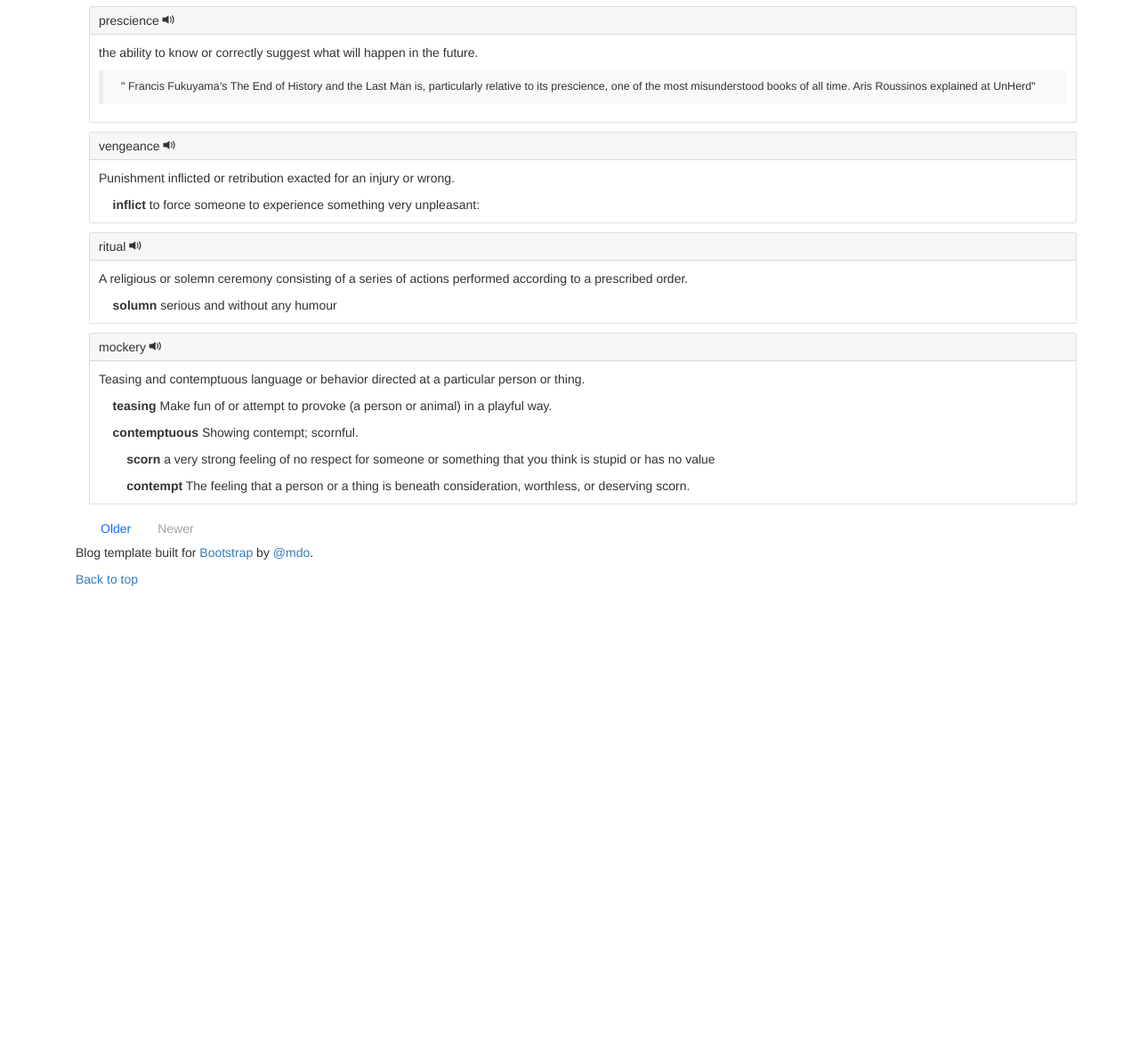
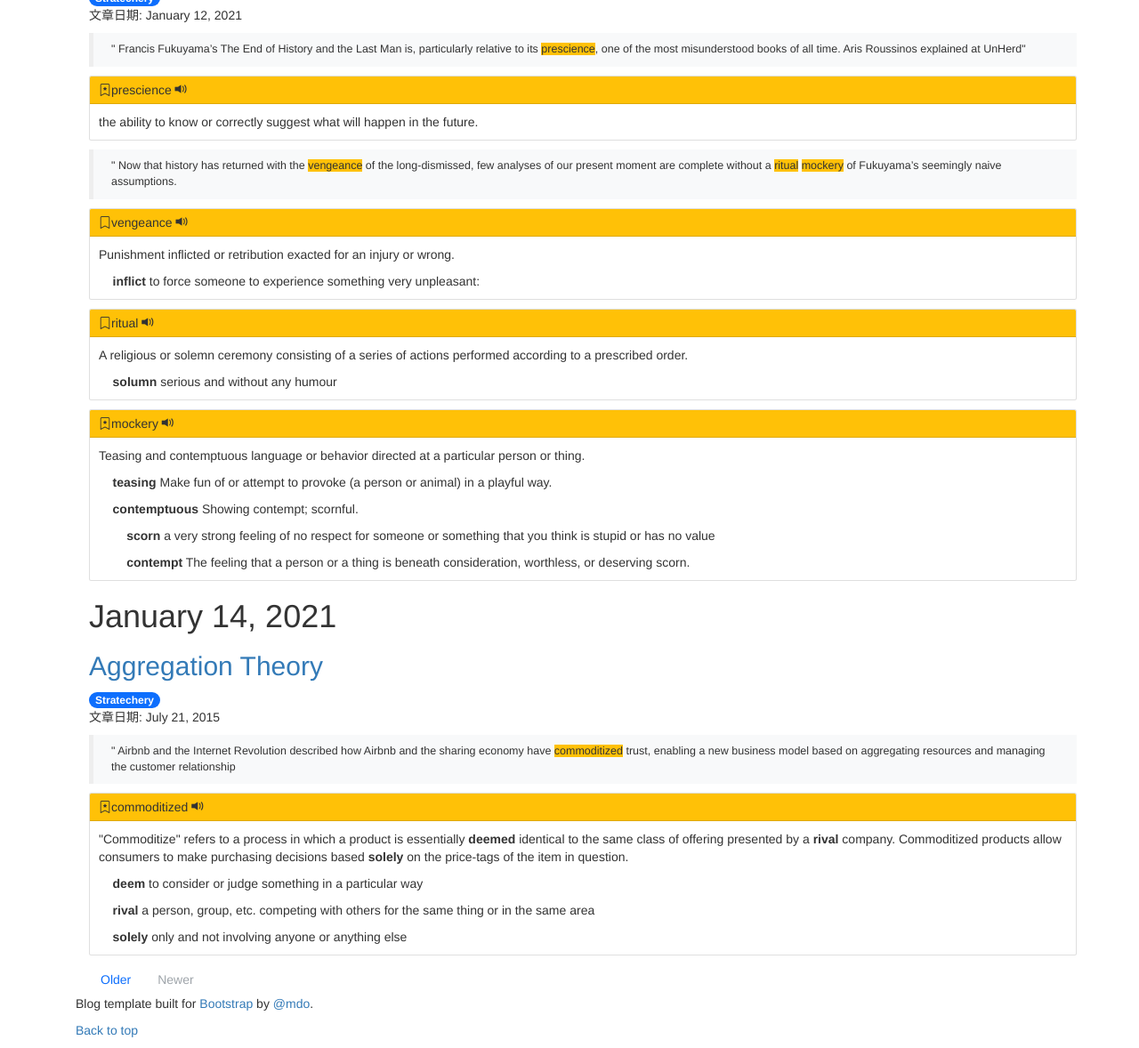
Before and after one commit to ioksengtan/vocart, a plain HTML site: page index.html in a window 1280 px wide. Shown: the part 318-1496 px from the top of the page at 89% size. Before the commit the page ends 989 px from the top, so only its background shows below. Drawn offline with nearby package versions, Linux system fonts and the light colour scheme.

Commit message:
20210117

```diff
--- a/index.html
+++ b/index.html
@@ -4,7 +4,7 @@
     <!-- Required meta tags -->
     <meta charset="utf-8">
     <meta name="viewport" content="width=device-width, initial-scale=1">
-
+<link rel="stylesheet" href="https://cdn.jsdelivr.net/npm/bootstrap-icons@1.3.0/font/bootstrap-icons.css">
     <!-- Bootstrap CSS -->
     <script src="https://code.jquery.com/jquery-3.5.1.min.js" integrity="sha256-9/aliU8dGd2tb6OSsuzixeV4y/faTqgFtohetphbbj0=" crossorigin="anonymous"></script>
     <link href="https://cdn.jsdelivr.net/npm/bootstrap@5.0.0-beta1/dist/css/bootstrap.min.css" rel="stylesheet" integrity="sha384-giJF6kkoqNQ00vy+HMDP7azOuL0xtbfIcaT9wjKHr8RbDVddVHyTfAAsrekwKmP1" crossorigin="anonymous">
@@ -46,23 +46,30 @@
       </h3>
      <div class="blog-post">
 		<h1>January 15, 2021</h1>
-        <h2 class="blog-post-title"><a href="https://stratechery.com/2021/internet-3-0-and-the-beginning-of-tech-history/" >Internet 3.0 and the Beginning of (Tech) History</a></h2>
+    <p>單字很多，所以分成八天</p>
+        <h2 class="blog-post-title"><a href="https://stratechery.com/2021/internet-3-0-and-the-beginning-of-tech-history/" >Internet 3.0 and the Beginning of (Tech) History</a> (#1/8)</h2>
         <span class="badge bg-primary">Stratechery</span>
         <p class="blog-post-meta">文章日期: <span>January 12, 2021</span> </p>
 
+        <blockquote class="blockquote bg-light">
+          <p class="mb-0">"
+        Francis Fukuyama’s The End of History and the Last Man is, particularly relative to its <span class="bg-warning">prescience</span>, one of the most misunderstood books of all time. Aris Roussinos explained at UnHerd"</p>
+        </blockquote>
+        <div class="card mb-3 " style="max-width: 100%;">
+          <div class="card-header bg-warning"><i class="bi bi-bookmark-star"></i>prescience <span class="glyphicon glyphicon-volume-up"></span></div>
+          <div class="card-body">
+            <p class="card-text">the ability to know or correctly suggest what will happen in the future.</p>
+
+          </div>
+        </div>
+
+      <blockquote class="blockquote bg-light">
+        <p class="mb-0">"
+      Now that history has returned with the <span class="bg-warning">vengeance</span> of the long-dismissed, few analyses of our present moment are complete without a <span class="bg-warning">ritual</span> <span class="bg-warning">mockery</span> of Fukuyama’s seemingly naive assumptions.
+      </blockquote>
 
         <div class="card mb-3" style="max-width: 100%;">
-          <div class="card-header">prescience <span class="glyphicon glyphicon-volume-up"></span></div>
-          <div class="card-body">
-            <p class="card-text">the ability to know or correctly suggest what will happen in the future.</p>
-            <blockquote class="blockquote bg-light">
-              <p class="mb-0">"
-Francis Fukuyama’s The End of History and the Last Man is, particularly relative to its prescience, one of the most misunderstood books of all time. Aris Roussinos explained at UnHerd"</p>
-            </blockquote>
-          </div>
-        </div>
-        <div class="card mb-3" style="max-width: 100%;">
-          <div class="card-header">vengeance <span class="glyphicon glyphicon-volume-up"></span>
+          <div class="card-header bg-warning"><i class="bi bi-bookmark"></i>vengeance <span class="glyphicon glyphicon-volume-up"></span>
 
 		  </div>
           <div class="card-body">
@@ -73,7 +80,7 @@ Francis Fukuyama’s The End of History and the Last Man is, particularly relati
 		  </div>
         </div>
         <div class="card mb-3" style="max-width: 100%;">
-          <div class="card-header">ritual <span class="glyphicon glyphicon-volume-up"></span></div>
+          <div class="card-header bg-warning"><i class="bi bi-bookmark"></i>ritual <span class="glyphicon glyphicon-volume-up"></span></div>
           <div class="card-body">
 
             <p class="card-text">A religious or solemn ceremony consisting of a series of actions performed according to a prescribed order.</p>
@@ -81,7 +88,7 @@ Francis Fukuyama’s The End of History and the Last Man is, particularly relati
 		 </div>
         </div>
         <div class="card mb-3" style="max-width: 100%;">
-          <div class="card-header">mockery <span class="glyphicon glyphicon-volume-up"></span></div>
+          <div class="card-header bg-warning"><i class="bi bi-bookmark-star"></i>mockery <span class="glyphicon glyphicon-volume-up"></span></div>
           <div class="card-body">
             <p class="card-text">Teasing and contemptuous language or behavior directed at a particular person or thing.</p>
 			<p class="card-text">&nbsp;&nbsp;&nbsp;&nbsp;<b>teasing</b> Make fun of or attempt to provoke (a person or animal) in a playful way.</p>
@@ -90,7 +97,26 @@ Francis Fukuyama’s The End of History and the Last Man is, particularly relati
 			<p class="card-text">&nbsp;&nbsp;&nbsp;&nbsp;&nbsp;&nbsp;&nbsp;&nbsp;<b>contempt</b> The feeling that a person or a thing is beneath consideration, worthless, or deserving scorn.</p>
 		 </div>
         </div>
+        	<h1>January 14, 2021</h1>
+        <h2 class="blog-post-title"><a href="" >Aggregation Theory</a></h2>
+        <span class="badge bg-primary">Stratechery</span>
+        <p class="blog-post-meta">文章日期: <span>July 21, 2015</span> </p>
 
+                <blockquote class="blockquote bg-light">
+                  <p class="mb-0">"
+                Airbnb and the Internet Revolution described how Airbnb and the sharing economy have <span class="bg-warning">commoditized</span> trust, enabling a new business model based on aggregating resources and managing the customer relationship
+              </p>
+                </blockquote>
+                <div class="card mb-3 " style="max-width: 100%;">
+                  <div class="card-header bg-warning"><i class="bi bi-bookmark-star"></i>commoditized <span class="glyphicon glyphicon-volume-up"></span></div>
+                  <div class="card-body">
+                    <p class="card-text">"Commoditize" refers to a process in which a product is essentially <b>deemed</b> identical to the same class of offering presented by a <b>rival</b> company. Commoditized products allow consumers to make purchasing decisions based <b>solely</b> on the price-tags of the item in question.</p>
+                    <p class="card-text">&nbsp;&nbsp;&nbsp;&nbsp;<b>deem</b> to consider or judge something in a particular way</p>
+                    <p class="card-text">&nbsp;&nbsp;&nbsp;&nbsp;<b>rival</b> a person, group, etc. competing with others for the same thing or in the same area</p>
+                    <p class="card-text">&nbsp;&nbsp;&nbsp;&nbsp;<b>solely</b> only and not involving anyone or anything else</p>
+
+                  </div>
+                </div>
 
          </div><!-- /.blog-post -->
 
```
Also changed, not shown: data.json (+25 -0 lines).
